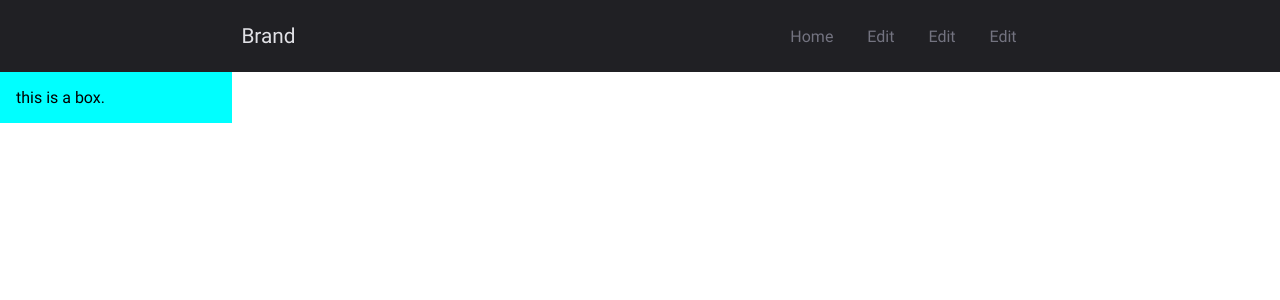
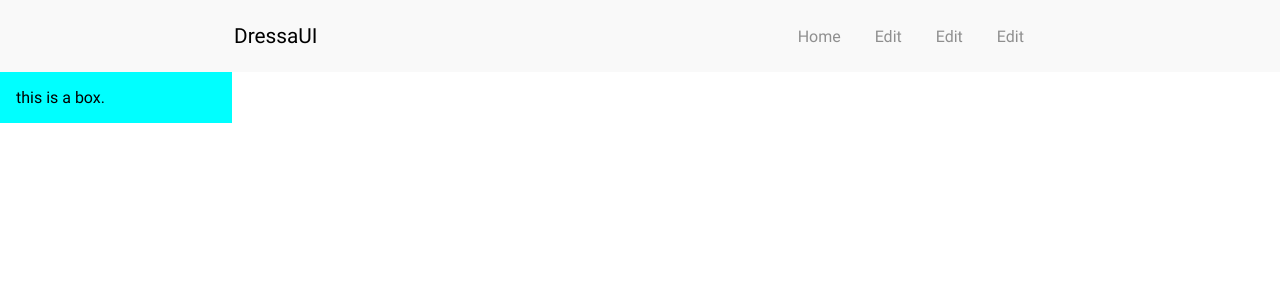
Before and after one commit to drelocatelli/dressa-ui-package, a React (Create React App) app: page / in a window 1280 px wide. Shown: the top 300 px of the page. Built offline with nearby package versions, Linux system fonts and the light colour scheme.

Commit message:
adding toggle button navbar

```diff
--- a/public/index.html
+++ b/public/index.html
@@ -24,7 +24,7 @@
       work correctly both with client-side routing and a non-root public URL.
       Learn how to configure a non-root public URL by running `npm run build`.
     -->
-    <title>React App</title>
+    <title>DressaUI</title>
   </head>
   <body>
     <noscript>You need to enable JavaScript to run this app.</noscript>
--- a/src/App.tsx
+++ b/src/App.tsx
@@ -1,18 +1,23 @@
 import Box from "./components/layout/box";
+import Icon from "./components/media/icons";
 import Navbar, { Nav } from "./components/navigation/navbar";
 
 export default function App() {
   return (
     <>
-      <Navbar darkMode>
-        <Navbar.Brand/>
+      <Navbar>
+        <Navbar.Brand>DressaUI</Navbar.Brand>
+        <Navbar.Toggle aria-controls="basic-navbar-nav" />
+        <Navbar.Collapse id="basic-navbar-nav">
           <Nav>
             <Nav.Link href="/">Home</Nav.Link>
             <Nav.Link href="/">Edit</Nav.Link>
             <Nav.Link href="/">Edit</Nav.Link>
             <Nav.Link href="/">Edit</Nav.Link>
           </Nav>
+        </Navbar.Collapse>
       </Navbar>
+
 
       <Box bg="cyan" width="200px">
         this is a box.
--- a/src/assets/css/basic.css
+++ b/src/assets/css/basic.css
@@ -1,6 +1,11 @@
 @font-face {
     font-family: 'Roboto';
     src: url('../fonts/Roboto-Regular.ttf');
+}
+
+@font-face {
+    font-family: 'Material Icons';
+    src: url('../fonts/Material\ Icons.woff2') format('woff2');
 }
 
 * {
--- /dev/null
+++ b/src/components/constants.ts
@@ -0,0 +1,11 @@
+export const minLayout = {
+    width: 320
+}
+
+export const mediumLayout = {
+    width: 768
+}
+
+export const maxLayout = {
+    width: 1200
+}
--- /dev/null
+++ b/src/components/media/icons.tsx
@@ -0,0 +1,35 @@
+import styled from "styled-components"
+
+/*
+    LIST OF ICONS HERE:
+    https://fonts.google.com/icons?selected=Material+Icons
+*/
+
+export default function Icon(props: {name: string}) {
+    return <IconStyle>{props.name}</IconStyle>
+}
+
+const IconStyle = styled.div`
+    font-family: 'Material Icons', monospace;
+    font-weight: normal;
+    font-style: normal;
+    font-size: 24px;  /* Preferred icon size */
+    display: inline-block;
+    line-height: 1;
+    text-transform: none;
+    letter-spacing: normal;
+    word-wrap: normal;
+    white-space: nowrap;
+    direction: ltr;
+
+    /* Support for all WebKit browsers. */
+    -webkit-font-smoothing: antialiased;
+    /* Support for Safari and Chrome. */
+    text-rendering: optimizeLegibility;
+
+    /* Support for Firefox. */
+    -moz-osx-font-smoothing: grayscale;
+
+    /* Support for IE. */
+    font-feature-settings: 'liga';
+`;
--- a/src/components/navigation/navbar.tsx
+++ b/src/components/navigation/navbar.tsx
@@ -1,16 +1,19 @@
 import { AppProps, AppPropsWithTheme } from "../../types/basicTypes";
 import styled from 'styled-components';
+import { maxLayout, mediumLayout } from "../constants";
+import Icon from "../media/icons";
+import React from "react";
 
-const NavbarBrand = ({children = 'Brand'} : AppProps) => <div className="brand">{children}</div>
+const NavbarBrand = ({ children = 'Brand' }: AppProps) => <div className="brand">{children}</div>
 
 export default function Navbar(
     {
         darkMode = false,
         children
-    } : AppPropsWithTheme
+    }: AppPropsWithTheme
 ) {
 
-    return(
+    return (
         <NavStyle darkMode={darkMode}>
             {children}
         </NavStyle>
@@ -18,18 +21,48 @@ export default function Navbar(
 
 }
 
-export const Nav = ({children}: AppProps) => ( <ul> {children} </ul> );
+export const Nav = ({ children }: AppProps) => (<ul> {children} </ul>);
 
 interface NavLinkProps {
     href: string;
     children: React.ReactNode;
 }
 
-const NavLink = (props : NavLinkProps) => <li><a href={props.href}>{props.children}</a></li>;
+const NavLink = (props: NavLinkProps) => {
+    return (
+        <>
+            <li><a href={props.href}>{props.children}</a></li>
+        </>
+    );
+}
 
+interface NavToggleProps {
+    "aria-controls": string;
+}
+
+const NavbarToggle = (props: NavToggleProps) => {
+    return(
+        <>
+            <button className="toggleButton">
+                <Icon name="view_headline" />
+            </button>
+        </>
+    );
+}
+
+const NavbarCollapse = (props: {children: React.ReactNode, id: string}) => {
+    return(
+        <>
+            {props.children}
+        </>
+    );
+}
 
 //*-------------------------------------------- childs
 Navbar.Brand = NavbarBrand;
+Navbar.Toggle = NavbarToggle;
+Navbar.Collapse = NavbarCollapse;
+
 Nav.Link = NavLink;
 
 //*-------------------------------------------- style
@@ -44,6 +77,10 @@ const NavStyle = styled.nav<AppPropsWithTheme>`
     box-sizing: border-box;
     align-items: center;
     justify-content: space-around;
+
+    button.toggleButton {
+        display:none;
+    }
 
     .brand {
         user-select:none;
@@ -67,12 +104,53 @@ const NavStyle = styled.nav<AppPropsWithTheme>`
         }
     }
 
+    @media screen and (max-width: ${maxLayout.width}px) {
+        flex-direction: column;
+        justify-content: space-between;
+        box-sizing: content-box;
+        height: auto;
+        padding: 20px 0;
+
+        button.toggleButton {
+            position: absolute;
+            top: 20px;
+            right: 23px;
+            display: block;
+            padding: 5px 1rem;
+            border: none;
+            outline:none;
+            border-radius: 8px;
+            background: transparent;
+
+            div {
+                font-size: 2rem;
+            }
+        }
+
+        .brand {
+            margin: 10px 0;
+        }
+
+        li {
+            display: none;
+
+            a {
+                height: auto;
+                padding:10px 0;
+            }
+        }
+    }
+
 `;
 
 const NavTheme = {
     dark: `
         background: #202024;
         color: rgb(225, 225, 230);
+
+        button.toggleButton {
+            color: #fff;
+        }
 
         a {
             color: rgb(115, 115, 128);
@@ -87,6 +165,10 @@ const NavTheme = {
         background: #f9f9f9;
         color: #000;
 
+        button.toggleButton {
+            color: #000;
+        }
+
         a{
             color: #8f8f8f;
             &:hover {
```
Also changed, not shown: src/assets/fonts/Material Icons.woff2 (added). Lines whose indentation alone changed are shown as unchanged.
